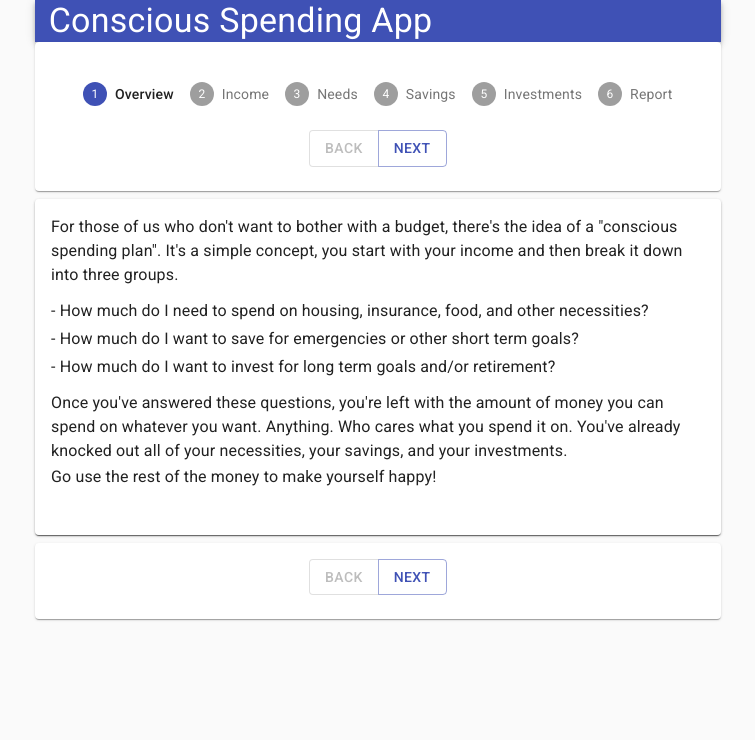
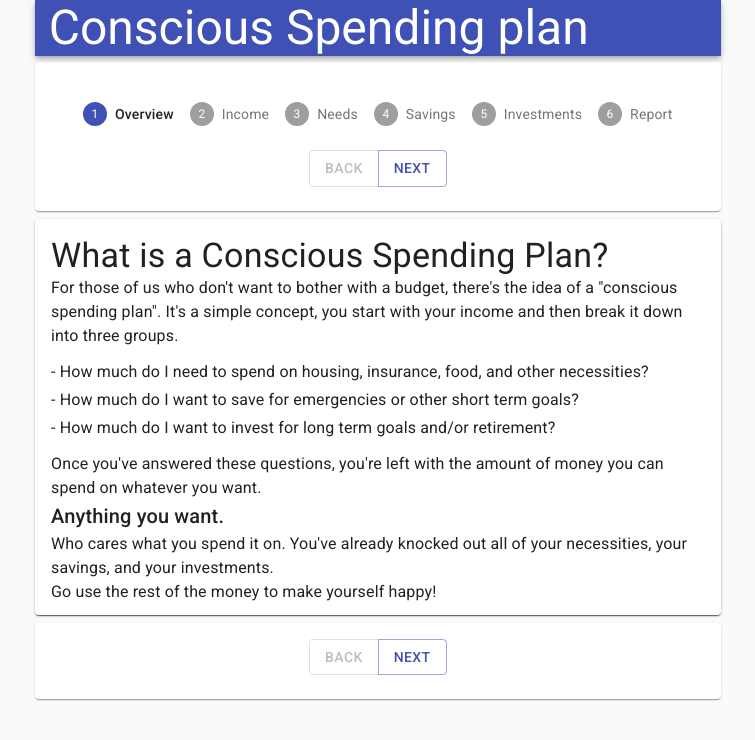
Before and after one commit to skellas/concious-spending, a React (Create React App) app: page / in a window 1280 px wide. Shown: the top 740 px of the page, without its empty margins (329-1084 px from the left). Built offline with nearby package versions, Linux system fonts and the light colour scheme.

Commit message:
Add some copy changes to overview and income steps

```diff
--- a/src/App.js
+++ b/src/App.js
@@ -51,9 +51,9 @@ function App() {
   return (
     <Container maxWidth='sm'>
       <Grid container direction='column' spacing={1} >
-        <Grid item style={{ height: '42px' }}>
+        <Grid item style={{ height: '62px' }}>
           <AppBar position='static'>
-            <Typography variant='h4' style={{ marginLeft: '2%' }}>Conscious Spending App</Typography>
+            <Typography variant='h3' style={{ marginLeft: '2%' }}>Conscious Spending plan</Typography>
           </AppBar>
         </Grid>
         <Grid item>
--- a/src/container/IncomeForm.jsx
+++ b/src/container/IncomeForm.jsx
@@ -8,13 +8,23 @@ export default function IncomeForm({ value, handleValueChange }) {
     return (
         <Card>
             <CardContent>
+                <Typography id='iHeader' variant='h4'>
+                    What is your current income?
+                </Typography>
                 <Typography id='ip1' variant='body1'>
-                    What is your current take home income? As in,
-                    after all the taxes and any pre-tax contributions, what is it that's
-                    actually coming home at the end of every year?
-            </Typography>
-                <TextField fullWidth id='income' label='My yearly take home income is'
+                    What is your current take home income?
+                </Typography>
+                <Typography id='ip2' variant='body1'>
+                    As in, after any pre-tax contributions and all taxes are applied,
+                    what is it that's actually coming home?
+                </Typography>
+                <Typography id='ip3' variant='body1'>
+                    This can be either annually or per paycheck, what you enter will affect what your
+                    report will look like.
+                </Typography>
+                <TextField fullWidth id='incomeInput' label='My take home income is'
                     value={`$${value}`} onChange={handleIncomeChange}
+                    style={{marginTop: '8px'}}
                 />
             </CardContent>
         </Card>
--- a/src/container/OverviewForm.jsx
+++ b/src/container/OverviewForm.jsx
@@ -3,8 +3,11 @@ import { Typography, List, ListItemText, Card, CardContent } from '@material-ui/
 
 export default function OverviewForm() {
     return (
-        <Card container style={{ height: '336px' }}>
+        <Card container style={{ height: '396px' }}>
             <CardContent>
+                <Typography id='pHeader' variant='h4'>
+                    What is a Conscious Spending Plan?
+                </Typography>
                 <Typography id='pp1' variant='body1'>
                     For those of us who don't want to bother with a budget, there's the idea of a "conscious spending plan".
                     It's a simple concept, you start with your income and then break it down into three groups.
@@ -16,10 +19,16 @@ export default function OverviewForm() {
                 </List>
                 <Typography id='pp2' variant='body1'>
                     Once you've answered these questions, you're left with the amount of money you can spend on whatever you want.
-                    Anything. Who cares what you spend it on. You've already knocked out all of your necessities, your savings,
+                    </Typography>
+
+                <Typography id='pp3' variant='h6'>
+                    Anything you want.
+                </Typography>
+                <Typography id='pp4' variant='body1'>
+                    Who cares what you spend it on. You've already knocked out all of your necessities, your savings,
                     and your investments.
                 </Typography>
-                <Typography id='cta' variant='subtitle1'>
+                <Typography id='cta' variant='body1'>
                     Go use the rest of the money to make yourself happy!
                 </Typography>
             </CardContent>
```
